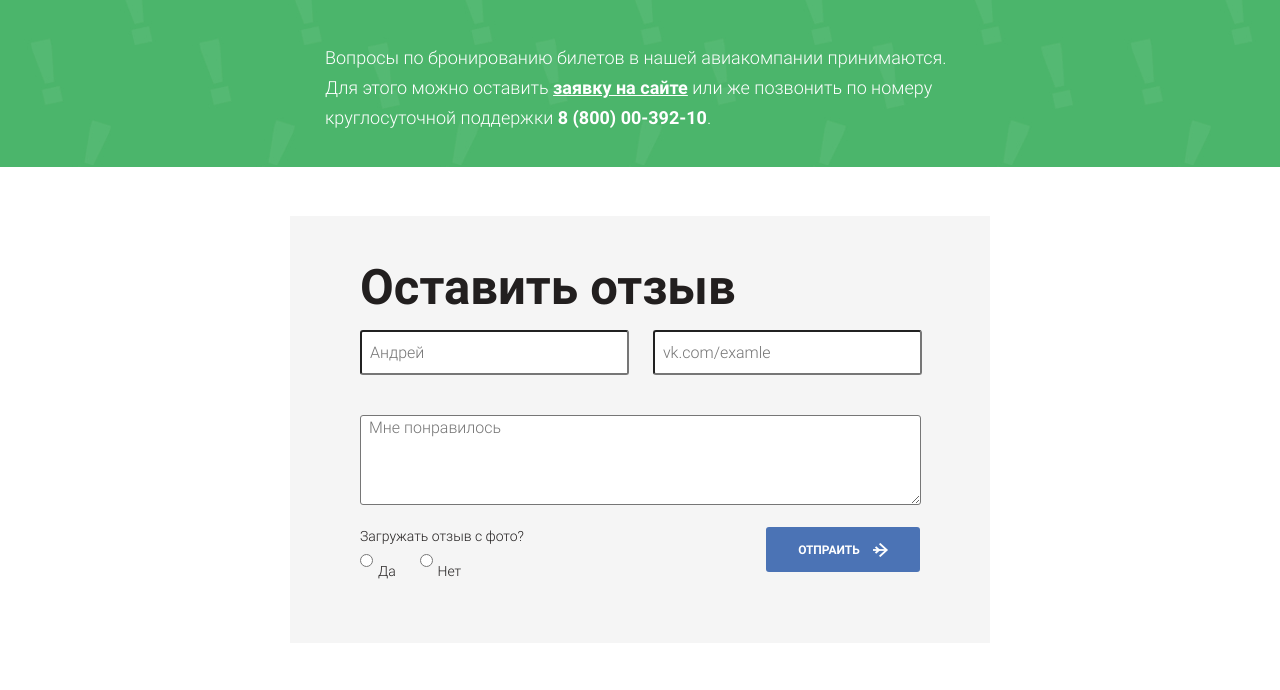
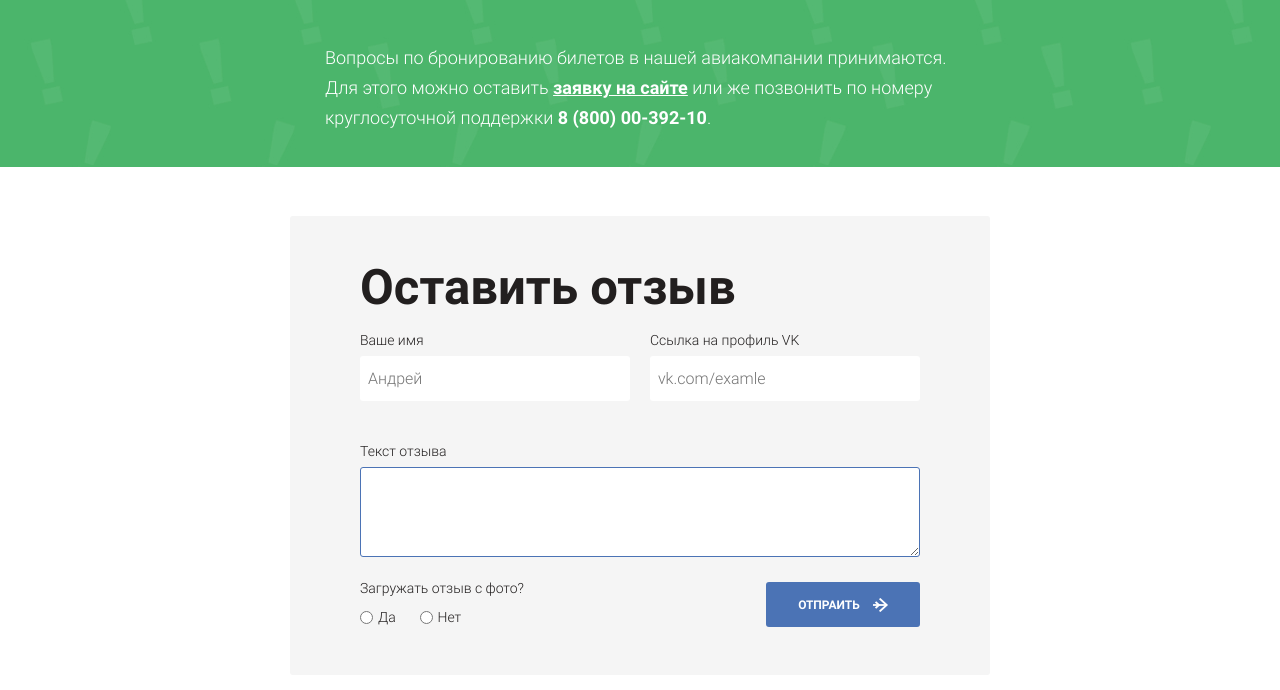
Before and after one commit to voloshinfirsthomework/1maket, a plain HTML site: page feed.html in a window 1280 px wide. Shown: the part 1226-1916 px from the top of the page. Drawn offline with Linux system fonts and the light colour scheme.

Commit message:
03.04.2018

```diff
--- a/css/style.css
+++ b/css/style.css
@@ -690,16 +690,24 @@ body {
 .form__feed {
   position: relative;
   margin: 0 auto;
-  padding-top: 50px;
-  padding-left: 70px;
+  padding: 50px 70px 50px 70px;
   width: 700px;
   min-height: 427px;
   background: #f5f5f5;
   box-sizing: border-box;
+  border-radius: 3px;
+}
+.form__label {
+  margin-bottom: 8px;
+  display: inline-block;
+  font-size: 14px;
+  color: rgb(34, 31, 31);
+  font-weight: 300;
 }
 
 .form__name {
-  width: 269px;
+  margin: 0;
+  width: 270px;
   height: 45px;
   border-radius: 3px;
   background-color: rgb(255, 255, 255);
@@ -707,16 +715,31 @@ body {
   box-sizing: border-box;
   margin-bottom: 40px;
   display: inline-block;
+  border: none;
 }
 .form__name--vk {
-  margin-left: 20px;
+
+}
+.form__block {
+  width: 270px;
+  display: inline-block;
+  box-sizing: border-box;
+
+}
+.form__block-right {
+  margin-left: 16px;
 }
 
 .form__name--area {
-  width: 561px;
+  width: 560px;
   height: 90px;
   margin: 0;
+  padding-top: 10px;
   margin-bottom: 20px;
+  border-width: 1px;
+  border-color: rgb(75, 115, 181);
+  border-style: solid;
+  box-sizing: border-box;
 }
 .form__h3 {
   margin: 0;
@@ -727,7 +750,7 @@ body {
 }
 .form__radio {
   vertical-align: middle;
-  margin-bottom: 20px;
+
 }
 .form__radio--no {
   margin-left: 20px;
@@ -752,7 +775,7 @@ body {
   font-size: 12px;
   display: inline-block;
   position: absolute;
-  top: 311px;
+  top: 366px;
   left: 476px;
 }
 .form__img-button {
--- a/feed.html
+++ b/feed.html
@@ -183,10 +183,21 @@
 
 			<section title="Форма отзыва" class="form">
 				<form action="" class="form__feed">
+
 					<h2 class="form__h2">Оставить отзыв</h2>
-					<input class="form__name" type="text"  placeholder="Андрей">
-					<input class="form__name form__name--vk" type="text"  placeholder="vk.com/examle">
-					<textarea class="form__name form__name--area" type="" placeholder="Мне понравилось"></textarea>
+
+					<div class="form__block">
+						<label class="form__label" for="name">Ваше имя</label><br>
+						<input class="form__name" type="text" id="name"  placeholder="Андрей">
+					</div>
+					<div class="form__block form__block-right">
+						<label class="form__label" for="vk-link">Ссылка на профиль VK</label><br>
+						<input class="form__name form__name--vk" type="text" id="vk-link" placeholder="vk.com/examle">
+					</div>
+					<label class="form__label form__label--area" for="feed">Текст отзыва</label><br>
+					<textarea class="form__name form__name--area" type="" id="feed" placeholder="Мне понравилось">
+
+					</textarea>
 					<h3 class="form__h3">Загружать отзыв с фото?</h3>
 
 					<input class="form__radio" type="radio" name="radio"><span class="form__radio-word">Да</span>
```
